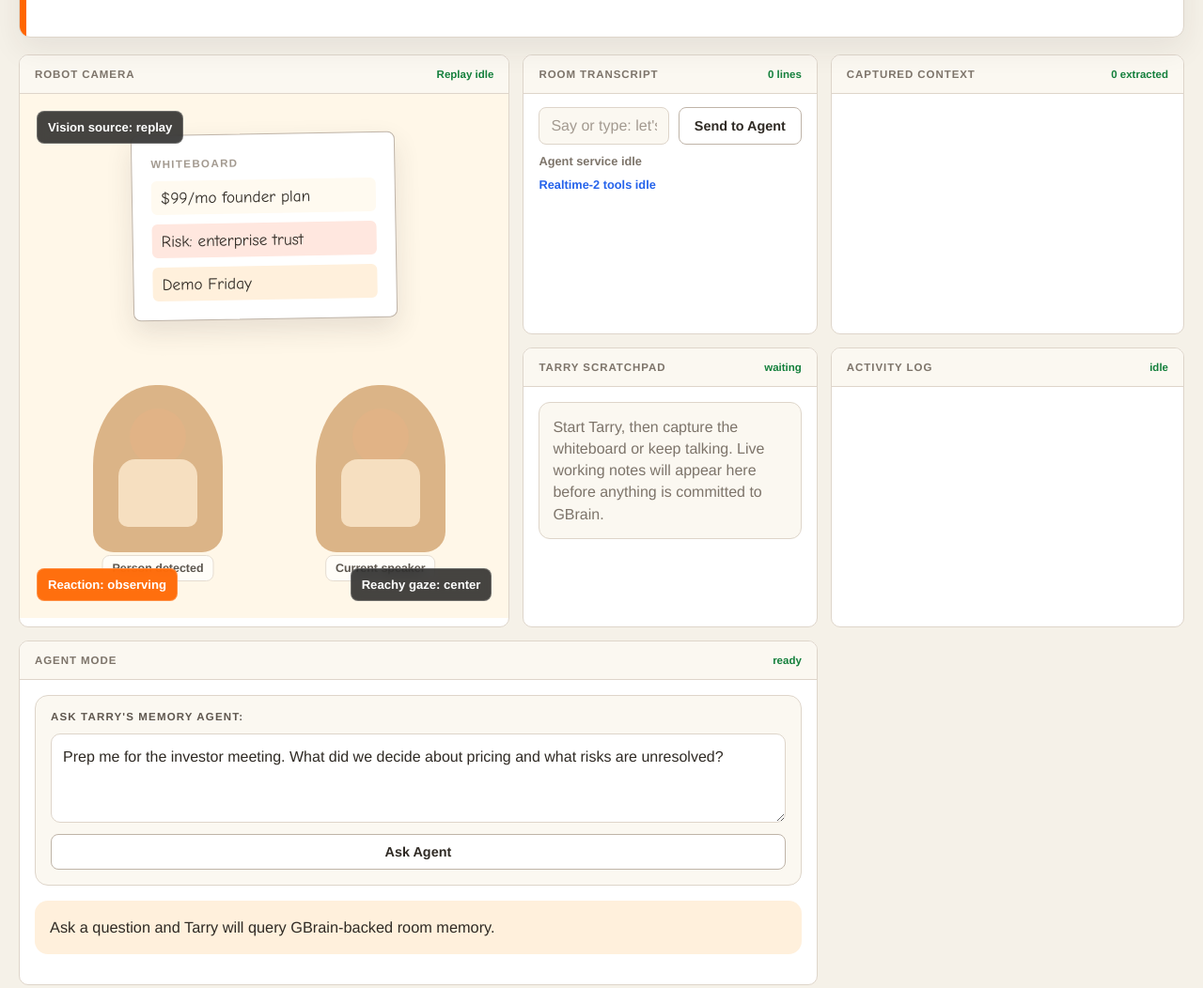
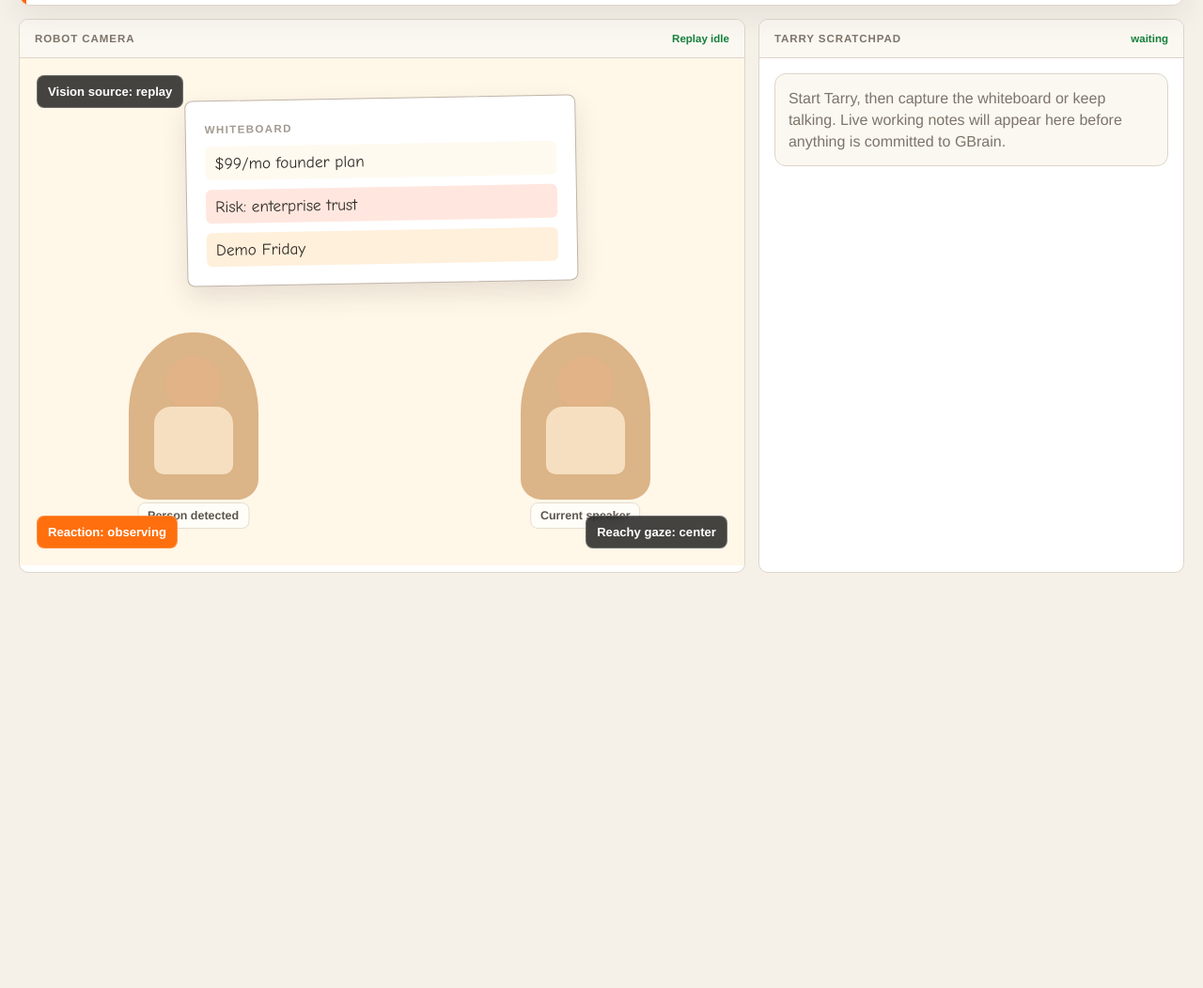
Before and after one commit to harisjalal502/tarry-gan, a website: page apps/dashboard/index.html in a window 1280 px wide. Shown: the part 501-1553 px from the top of the page at 94% size. After the commit the page ends 1135 px from the top, so only its background shows below. Drawn offline with Linux system fonts and the light colour scheme.

Commit message:
Focus demo on camera scratchpad

```diff
--- a/apps/dashboard/app.js
+++ b/apps/dashboard/app.js
@@ -1373,7 +1373,6 @@ function addTranscript(event) {
     <span>${escapeHtml(event.text)}</span>
   `;
   els.transcript.append(line);
-  line.scrollIntoView({ block: "end", behavior: "smooth" });
 }
 
 function addContextCard(event) {
@@ -1405,7 +1404,6 @@ function addScratchpadEntry(entry) {
     <span class="scratchpad-meta">${escapeHtml(entry.source ?? "physical_room")}${escapeHtml(confidence)}</span>
   `;
   els.scratchpad.append(note);
-  note.scrollIntoView({ block: "end", behavior: "smooth" });
 }
 
 function resetScratchpad(reason = "") {
@@ -1424,7 +1422,6 @@ function addMemoryWrite(event) {
   entry.className = "ledger-entry";
   entry.textContent = formatLedgerPayload(event.payload);
   els.memoryLedger.append(entry);
-  entry.scrollIntoView({ block: "end", behavior: "smooth" });
 }
 
 function formatLedgerPayload(payload) {
--- a/apps/dashboard/index.html
+++ b/apps/dashboard/index.html
@@ -68,7 +68,7 @@
           </div>
         </article>
 
-        <article class="panel transcript-panel">
+        <article class="panel transcript-panel support-panel">
           <div class="panel-header">
             <span>Room Transcript</span>
             <strong id="transcriptStatus">0 lines</strong>
@@ -82,7 +82,7 @@
           <div class="scroll" id="transcript"></div>
         </article>
 
-        <article class="panel context-panel">
+        <article class="panel context-panel support-panel">
           <div class="panel-header">
             <span>Captured Context</span>
             <strong id="contextStatus">0 extracted</strong>
@@ -100,7 +100,7 @@
           </div>
         </article>
 
-        <article class="panel memory-panel">
+        <article class="panel memory-panel support-panel">
           <div class="panel-header">
             <span>Activity Log</span>
             <strong id="memoryStatus">idle</strong>
@@ -108,7 +108,7 @@
           <div class="scroll ledger" id="memoryLedger"></div>
         </article>
 
-        <article class="panel retrieval-panel">
+        <article class="panel retrieval-panel support-panel">
           <div class="panel-header">
             <span>Agent Mode</span>
             <strong id="retrievalStatus">ready</strong>
@@ -126,6 +126,6 @@
       </section>
     </main>
 
-    <script src="./app.js?v=agent-whiteboard-tool" type="module"></script>
+    <script src="./app.js?v=two-panel-capture-demo" type="module"></script>
   </body>
 </html>
--- a/apps/dashboard/styles.css
+++ b/apps/dashboard/styles.css
@@ -36,7 +36,7 @@ body {
 .shell {
   width: min(1440px, calc(100vw - 40px));
   margin: 0 auto;
-  padding: 28px 0 40px;
+  padding: 18px 0 24px;
 }
 
 .hero {
@@ -45,10 +45,10 @@ body {
   grid-template-columns: 1fr auto;
   gap: 28px;
   align-items: end;
-  margin-bottom: 18px;
+  margin-bottom: 14px;
   border: 1px solid var(--line);
   border-radius: 12px;
-  padding: clamp(24px, 4vw, 42px);
+  padding: clamp(18px, 3vw, 30px);
   color: var(--ink);
   background: var(--canvas);
   box-shadow: var(--shadow);
@@ -186,8 +186,9 @@ button:disabled {
 
 .grid {
   display: grid;
-  grid-template-columns: minmax(420px, 1.25fr) minmax(280px, 0.75fr) minmax(320px, 0.9fr);
+  grid-template-columns: minmax(560px, 1.45fr) minmax(360px, 0.85fr);
   gap: 14px;
+  align-items: stretch;
 }
 
 .panel {
@@ -200,13 +201,16 @@ button:disabled {
 }
 
 .camera-panel {
-  grid-row: span 2;
-  min-height: 610px;
+  min-height: min(720px, calc(100vh - 210px));
   background: var(--canvas);
 }
 
-.retrieval-panel {
-  grid-column: span 2;
+.scratchpad-panel {
+  min-height: min(720px, calc(100vh - 210px));
+}
+
+.support-panel {
+  display: none;
 }
 
 .panel-header {
@@ -234,7 +238,7 @@ button:disabled {
 .camera-stage {
   position: relative;
   height: calc(100% - 50px);
-  min-height: 555px;
+  min-height: min(660px, calc(100vh - 260px));
   overflow: hidden;
   background: var(--surface-warm);
 }
@@ -617,8 +621,9 @@ button:disabled {
 
 .scratchpad {
   display: grid;
+  align-content: start;
   gap: 10px;
-  max-height: 360px;
+  max-height: calc(100vh - 270px);
   overflow: auto;
   padding: 16px;
 }
```
Also changed, not shown: 1 other file.
